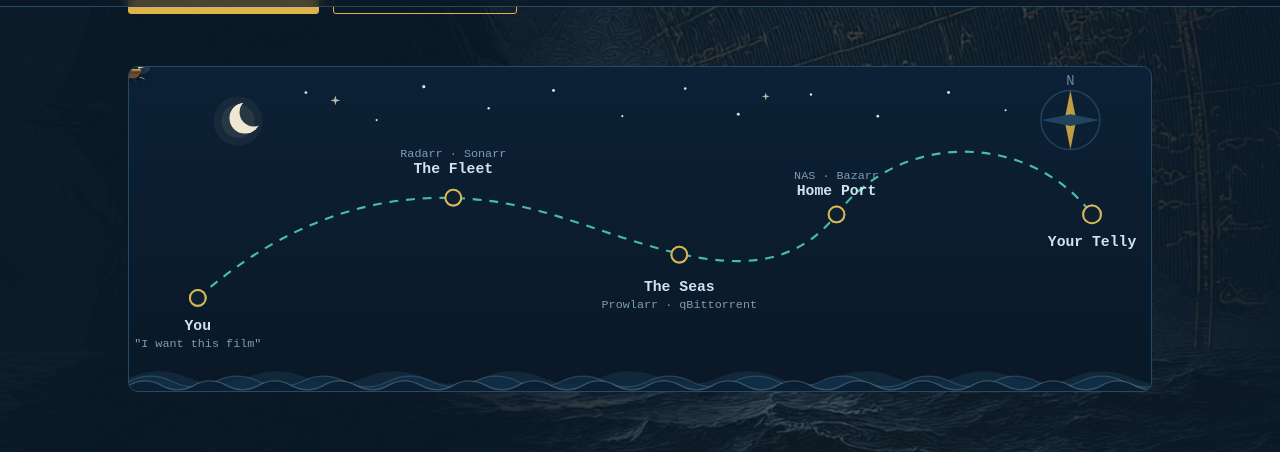
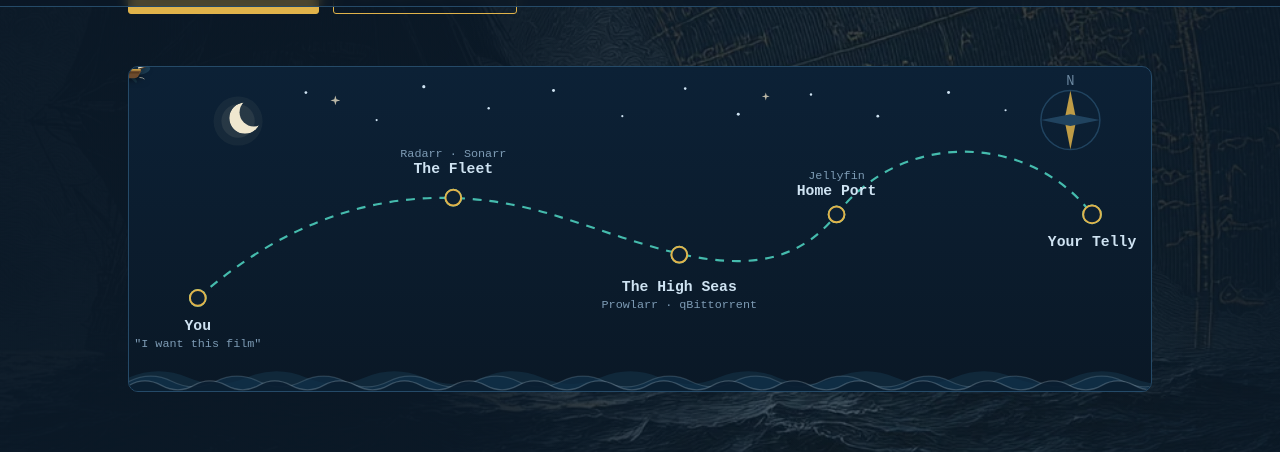
Before and after one commit to SanguPackage/htpc, a Jekyll site: the page built from index.md, in a window 1280 px wide and 900 px high, scrolled down 452 px. Shown: the part 91-543 px from the top of the window. Built offline with Jekyll 4.4.1, drawn with Linux system fonts in a browser that asks for light colours.

Commit message:
svg: final touches

```diff
--- a/_includes/pirate/voyage-map.html
+++ b/_includes/pirate/voyage-map.html
@@ -65,8 +65,8 @@
   <g font-family="monospace">
     <circle class="wp" cx="70"  cy="235" r="8"/><text class="wp-lbl" x="70" y="268" text-anchor="middle">You</text><text class="wp-sub" x="70" y="285" text-anchor="middle">"I want this film"</text>
     <circle class="wp" cx="330" cy="133" r="8"/><text class="wp-lbl" x="330" y="108" text-anchor="middle">The Fleet</text><text class="wp-sub" x="330" y="92" text-anchor="middle">Radarr · Sonarr</text>
-    <circle class="wp" cx="560" cy="191" r="8"/><text class="wp-lbl" x="560" y="228" text-anchor="middle">The Seas</text><text class="wp-sub" x="560" y="245" text-anchor="middle">Prowlarr · qBittorrent</text>
-    <circle class="wp" cx="720" cy="150" r="8"/><text class="wp-lbl" x="720" y="130" text-anchor="middle">Home Port</text><text class="wp-sub" x="720" y="114" text-anchor="middle">NAS · Bazarr</text>
+    <circle class="wp" cx="560" cy="191" r="8"/><text class="wp-lbl" x="560" y="228" text-anchor="middle">The High Seas</text><text class="wp-sub" x="560" y="245" text-anchor="middle">Prowlarr · qBittorrent</text>
+    <circle class="wp" cx="720" cy="150" r="8"/><text class="wp-lbl" x="720" y="130" text-anchor="middle">Home Port</text><text class="wp-sub" x="720" y="114" text-anchor="middle">Jellyfin</text>
     <circle class="wp" cx="980" cy="150" r="9" fill="#0d2032" stroke="#4fd8c4" stroke-width="2.5"/><text class="wp-lbl" x="980" y="182" text-anchor="middle" fill="#4fd8c4">Your Telly</text>
   </g>
   <!-- port lamps (bright core flashes on top of each dot as the ship passes) -->
```
